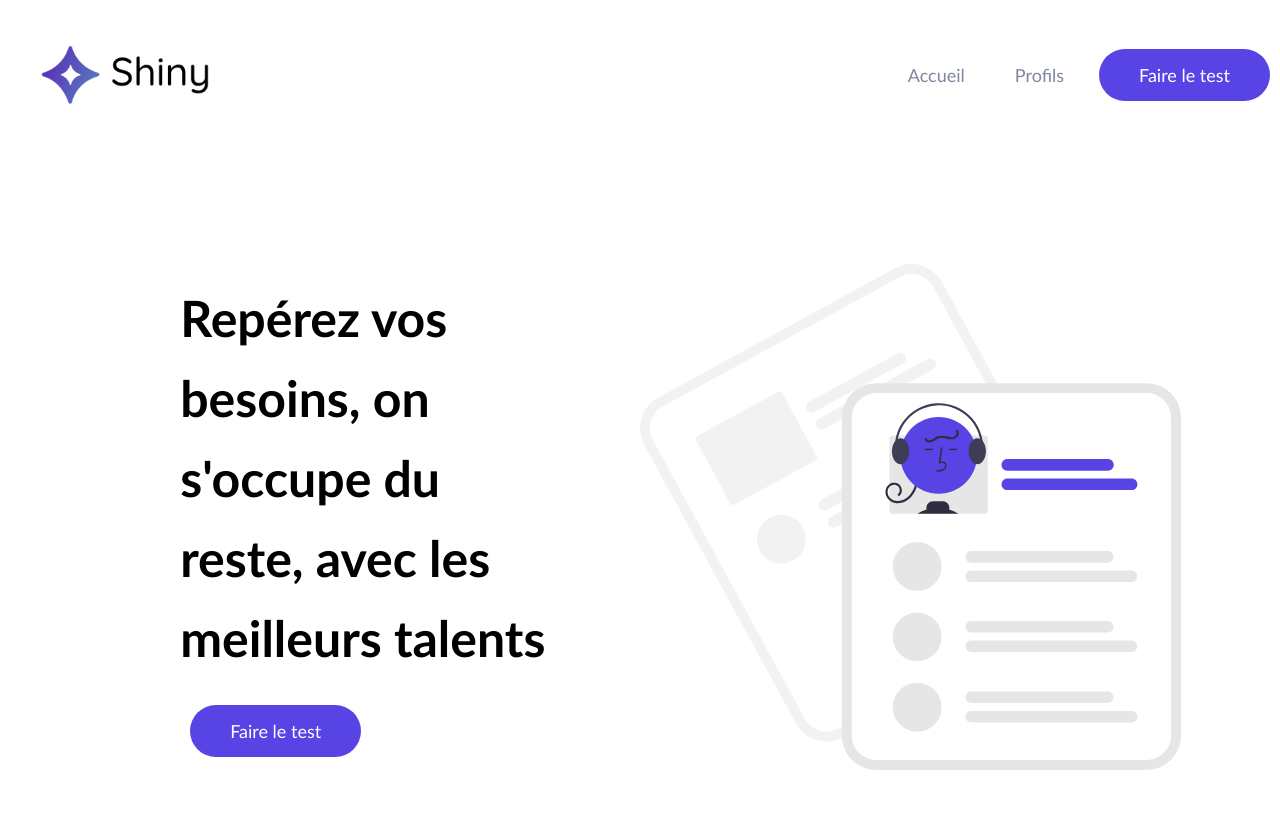
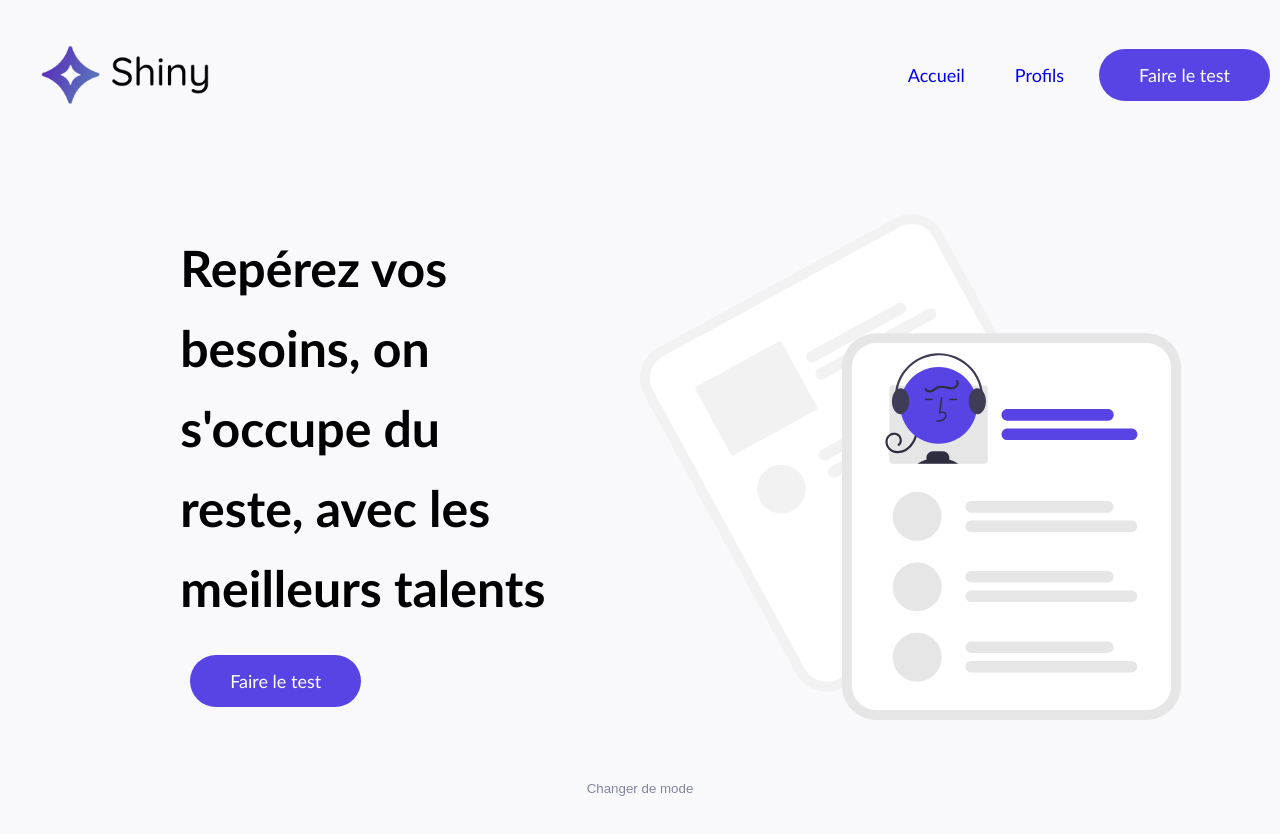
Before and after one commit to jnokaya/shiny-agency, a React (Create React App) app: page / in a window 1280 px wide. Shown: the top 834 px of the page. Before the commit the page ends 800 px from the top, so only its background shows below. Built offline with nearby package versions, Linux system fonts and the light colour scheme.

Commit message:
light and dark mode fully implemented

```diff
--- a/src/components/Card/Card.jsx
+++ b/src/components/Card/Card.jsx
@@ -1,4 +1,6 @@
 import DefaultPicture from "../../assets/profile.png"
+import { useContext } from "react"
+import { ThemeContext } from "../../utils/context"
 import colors from "../../utils/style/colors"
 
 import PropTypes from 'prop-types'
@@ -18,8 +20,8 @@
 const CardWrapper = styled.div`
     display: flex;
     flex-direction: column;
-    padding: 15px;
-    background-color: ${colors.backgroundLight};
+    padding: 20px;
+    background-color: ${({ $isDarkMode }) => $isDarkMode ? colors.backgroundDark : colors.backgroundLight};
     border-radius: 30px;
     width: 350px;
     align-items: center;
@@ -27,12 +29,13 @@
     transition: 200ms;
     &:hover {
         cursor: pointer;
-        box-shadow: 2px 2px 10px #e2e3e9;
+        box-shadow: 2px 2px 10px ${({ $isDarkMode }) => $isDarkMode ? '#272638' : '#E2E3E9'};
     }
 `
 export default function Card({ label, title, picture }) {
+    const { theme } = useContext(ThemeContext)
     return (
-        <CardWrapper>
+        <CardWrapper $isDarkMode={theme === 'dark'}>
             <CardLabel>{label}</CardLabel>
             <CardImage src={picture} alt="freelance" />
             <h1>{title}</h1>
--- /dev/null
+++ b/src/components/Footer/Footer.jsx
@@ -0,0 +1,29 @@
+import styled from 'styled-components'
+import colors from '../../utils/style/colors'
+import { useContext } from 'react'
+import { ThemeContext } from '../../utils/context'
+
+const FooterContainer = styled.footer`
+    display: flex;
+    flex-direction: row;
+    align-items: center;
+    justify-content: center;
+    padding: 60px 0 60px 0;
+    width: -webkit-fill-available;
+`
+
+const NightModeButton = styled.button`
+    background-color: transparent;
+    border: none;
+    cursor: pointer;
+    color: ${colors.secondary};
+`
+
+export default function Footer() {
+    const { toggleTheme } = useContext(ThemeContext)
+    return (
+        <FooterContainer>
+            <NightModeButton onClick={() => toggleTheme()}>Changer de mode</NightModeButton>
+        </FooterContainer>
+    )
+}
--- /dev/null
+++ b/src/components/Footer/index.jsx
@@ -0,0 +1 @@
+export { default } from "./Footer"
--- a/src/components/Header/Header.jsx
+++ b/src/components/Header/Header.jsx
@@ -1,15 +1,19 @@
 import { Link } from "react-router-dom"
 import styled from "styled-components"
+import { useContext } from "react"
+import { ThemeContext } from "../../utils/context"
+import colors from "../../utils/style/colors"
 
-import LogoImageSrc from "../../assets/dark-logo.png"
+import DarkLogoImageSrc from "../../assets/dark-logo.png"
+import LightLogoImageSrc from "../../assets/light-logo.png"
+
 const StyledLink = styled(Link).attrs((props) => {
     return { className: `navItem ${props.$isFullLink ? 'fullLink' : ''}` }
 })`
 
 `
-const HeaderContainer = styled.div.attrs(props => ({className: 'borderBoxSizing'}))`
-    position: fixed;
-    left: 0px;
+const HeaderContainer = styled.div.attrs(props => ({ className: 'borderBoxSizing' }))`
+    position: sticky;
     top: 0px;
     width: -webkit-fill-available;
     height: 150px;
@@ -18,7 +22,7 @@
     justify-content: space-between;
     align-items: center;
     z-index: 2000;
-    background-color: white;
+    background-color: ${({ $isDarkMode }) => $isDarkMode ? colors.backgroundDark : colors.backgroundLight};
 `
 const LeftContent = styled.div`
     display: flex;
@@ -27,16 +31,19 @@
     padding-left: 30px;
 `
 
-const LogoImage = styled.img`
+const LogoImage = styled.img.attrs(({ $isDarkMode }) => {
+    return { src: `${$isDarkMode ? LightLogoImageSrc : DarkLogoImageSrc}` }
+})`
     height: 70px;
     width: 190px;
 `
 
 export default function Header() {
+    const { theme } = useContext(ThemeContext)
     return (
-        <HeaderContainer>
+        <HeaderContainer $isDarkMode={theme === 'dark'}>
             <LeftContent>
-                <LogoImage src={LogoImageSrc} alt="Logo" />
+                <LogoImage alt="Logo" $isDarkMode={theme === 'dark'} />
             </LeftContent>
             <nav>
                 <StyledLink to="/">Accueil</StyledLink>
--- a/src/index.jsx
+++ b/src/index.jsx
@@ -1,8 +1,7 @@
 import React from 'react'
 import ReactDOM from 'react-dom'
 import { BrowserRouter as Router, Routes, Route } from 'react-router-dom'
-import { createGlobalStyle } from 'styled-components'
-import colors from './utils/style/colors'
+import GlobalStyle from './utils/style/GlobalStyle'
 
 import Home from './pages/Home'
 import Survey from './pages/Survey'
@@ -10,54 +9,13 @@
 import Error from './pages/Error'
 import Results from './pages/Results'
 import Freelances from './pages/Freelances'
-
-const GlobalStyle = createGlobalStyle`
-  html{
-    box-sizing: border-box;
-    margin: 0 auto;
-    max-width: 100vw;
-  }
-  body{
-    margin: 100px 0px 0px 0px;
-    overflow-x: hidden;
-    padding: 0px;
-    position: static;
-    width: 100%;
-  }
-
-  div {
-    font-family: 'Trebuchet MS', Helvetica, sans-serif;
-  }
-  .page {
-    position: relative;
-    top: 100px;
-    left: 0px;
-    margin: 0px 35px 0px 35px;
-  }
-
-  .borderBoxSizing {
-    border-box: border-box;
-  }
-
-  .navItem {
-    padding: 15px;
-    margin: 0px 10px 0px 10px;
-    color: ${colors.subTitleGrey};
-    text-decoration: none;
-    font-size: 18px;
-  }
-
-  .fullLink {
-    color: white;
-    border-radius:30px;
-    background-color: ${colors.primary};
-    padding: 15px 40px 15px 40px;
-  }
-`
+import Footer from './components/Footer'
+import { ThemeProvider } from './utils/context'
 
 ReactDOM.render(
   <React.StrictMode>
     <Router>
+      <ThemeProvider>
         <GlobalStyle />
         <Header />
         <Routes>
@@ -67,6 +25,8 @@
           <Route path="/freelances" element={<Freelances />} />
           <Route path="*" element={<Error />} />
         </Routes>
+        <Footer />
+      </ThemeProvider>
     </Router>
   </React.StrictMode>,
   document.getElementById('root')
--- a/src/pages/Home/index.jsx
+++ b/src/pages/Home/index.jsx
@@ -20,12 +20,12 @@
   display: flex;
   justify-content: center;
 `
+
 const HomeText = styled.div`
   font-style: normal;
   font-weight: bold;
   font-size: 50px;
   line-height: 160.5%;
-  color: black;
   width: 100%;
 `
 const HomeLink = styled(Link).attrs(props => ({ className: 'navItem fullLink' }))`
--- a/src/pages/Survey/index.jsx
+++ b/src/pages/Survey/index.jsx
@@ -3,6 +3,8 @@
 import styled from "styled-components"
 import colors from "../../utils/style/colors"
 import { Loader } from "../../utils/style/Atoms"
+import { useContext } from "react"
+import { ThemeContext } from "../../utils/context"
 
 const SurveyContainer = styled.div.attrs(props => ({ className: 'page borderBoxSizing' }))`
   display: flex;
@@ -22,7 +24,7 @@
 const LinkWrapper = styled.div`
   padding-top: 30px;
   & a {
-    color: black;
+    color: ${({ $isDarkMode }) => $isDarkMode ? 'white' : 'black'};
   }
   & a:first-of-type {
     margin-right: 20px;
@@ -33,6 +35,7 @@
   questionNumber = Number.parseInt(questionNumber)
   const [questions, setQuestions] = useState({})
   const [isDataLoading, setDataLoading] = useState(false)
+  const { theme } = useContext(ThemeContext)
   useEffect(() => {
     setDataLoading(true)
     fetch(`http://localhost:8000/survey`)
@@ -51,7 +54,7 @@
       ) : (
         <QuestionContent>{questions[questionNumber]}</QuestionContent>
       )}
-            <LinkWrapper>
+      <LinkWrapper $isDarkMode={theme === 'dark'}>
         {questionNumber >= 1 && (<Link to={`/survey/${questionNumber - 1}`}>Question précédente</Link>)}
         {questions[questionNumber + 1] ? (
           <Link to={`/survey/${questionNumber + 1}`}>Question suivante</Link>
--- /dev/null
+++ b/src/utils/context/index.jsx
@@ -0,0 +1,16 @@
+import { createContext, useState } from "react"
+
+export const ThemeContext = createContext()
+
+export const ThemeProvider = ({ children }) => {
+    const [theme, setTheme] = useState('light')
+    const toggleTheme = () => {
+        setTheme(theme === 'light' ? 'dark' : 'light')
+    }
+
+    return (
+        <ThemeContext.Provider value={({ theme, toggleTheme })}>
+            {children}
+        </ThemeContext.Provider>
+    )
+}
--- /dev/null
+++ b/src/utils/style/GlobalStyle.jsx
@@ -0,0 +1,60 @@
+import { createGlobalStyle } from "styled-components"
+import { useContext } from "react"
+import { ThemeContext } from "../context"
+import colors from "./colors"
+
+const StyledGlobalStyle = createGlobalStyle`
+  html{
+    box-sizing: border-box;
+    margin: 0 auto;
+    max-width: 100vw;
+  }
+  body{
+    margin: 0;
+    min-height: 100vh;
+    overflow-x: hidden;
+    padding: 0px;
+    position: static;
+    width: 100%;
+    background-color: ${({ $isDarkMode }) => $isDarkMode ? colors.backgroundDark : colors.backgroundLight};
+    color: ${({ $isDarkMode }) => $isDarkMode ? 'white' : 'black'};
+    font-family: 'Trebuchet MS', Helvetica, sans-serif;
+  }
+
+  #root{
+    display: flex;
+    flex-direction: column;
+    justify-content: space-between;
+    min-height: 100vh;
+  }
+
+  .page {
+    top: 100px;
+    left: 0px;
+    margin: 0px 35px 0px 35px;
+}
+
+  .borderBoxSizing {
+    border-box: border-box;
+}
+
+  .navItem {
+    padding: 15px;
+    margin: 0px 10px 0px 10px;
+    color: ${({ $isDarkMode }) => $isDarkMode ? 'white' : 'colors.subTitleGrey'};
+    text-decoration: none;
+    font-size: 18px;
+}
+
+  .fullLink {
+    color: white;
+    border-radius: 30px;
+    background-color: ${colors.primary};
+    padding: 15px 40px 15px 40px;
+}
+`
+
+export default function GlobalStyle() {
+  const { theme } = useContext(ThemeContext)
+  return <StyledGlobalStyle $isDarkMode={theme === 'dark'} />
+}
--- a/src/utils/style/colors.js
+++ b/src/utils/style/colors.js
@@ -2,6 +2,7 @@
     primary: '#5843E4',
     secondary: '#8186A0',
     backgroundLight: '#F9F9FC',
+    backgroundDark: `#2F2E41`,
     subTitleGrey: '#8186a0',
     error: '#fc6464'
 }
```
Lines whose indentation alone changed are shown as unchanged.
